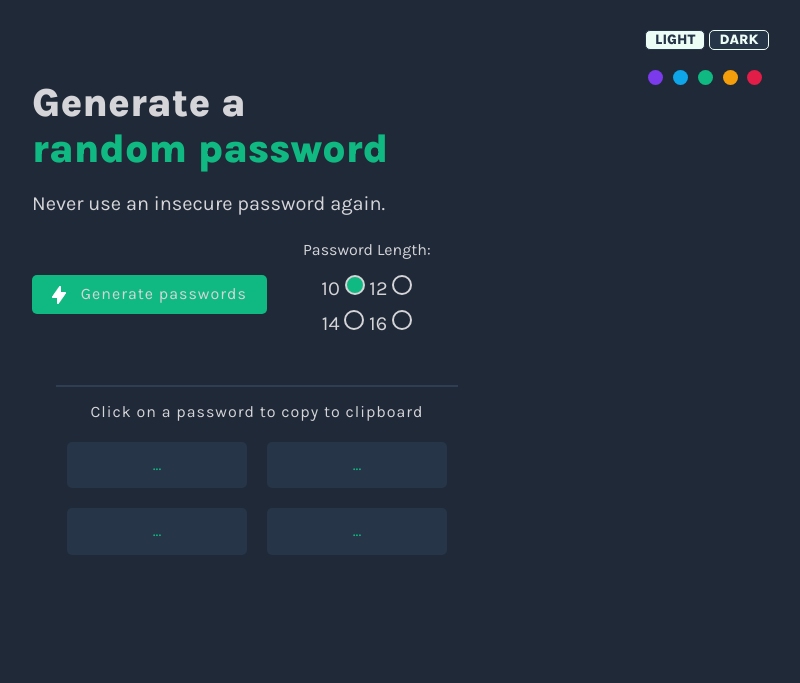
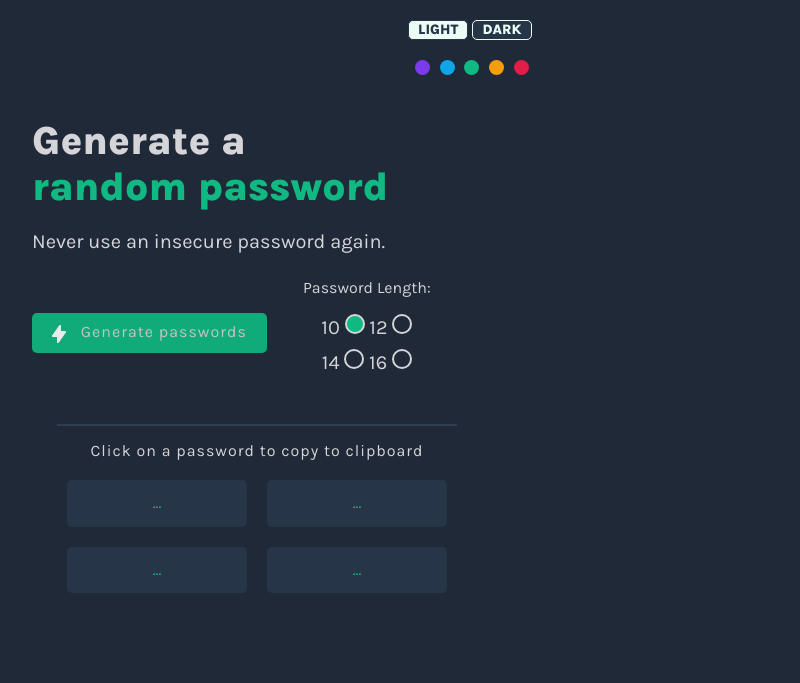
Before and after one commit to szcsny/pwgenerator, a website built with webpack: page index.html in a window 1280 px wide. Shown: the whole page, without its empty margins (383-1183 px from the left). Built offline with nearby package versions, Linux system fonts and the light colour scheme.

Commit message:
Fixed issues
Fixed button hover states and positioning

```diff
--- a/index.css
+++ b/index.css
@@ -1,3 +1,7 @@
+* {
+    box-sizing: border-box;
+}
+
 :root {
     --emphasis-color: #10B981;
     --button-color: #10B981;
@@ -6,23 +10,25 @@
 }
 
 html, body {
-    margin: 0 auto;
-    padding: 0;
+    margin: 0;
     background: var(--background-color);
-    max-width: 550px;
-    height: 550px;
     font-family: 'Karla', sans-serif;
-}
-
-.top {
-    color: var(--text-color);
-    padding: 80px 50px 30px 50px;
 }
 
 h1 {
     margin: 0;
     font-weight: 2000;
     font-size: 40px;
+}
+
+.wrapper {
+    max-width: 550px;
+    margin: 0 auto;
+}
+
+.top {
+    color: var(--text-color);
+    padding: 40px 50px 30px 50px;
 }
 
 .slogan {
@@ -43,7 +49,14 @@ h1 {
     letter-spacing: 1px;
     vertical-align: middle;
     margin-top: 50px;
+    opacity: .9;
 }
+
+.generate:hover,
+.generate:focus {
+    opacity: 1;
+}
+
 
 .icon{
     margin: auto;
@@ -70,6 +83,17 @@ h1 {
     display: flex;
 }
 
+button {
+    cursor: pointer;
+    border: 1px transparent solid;
+}
+
+button:hover,
+button:focus {
+    border: 1px white solid;
+    offset: 2px;
+}
+
 input[type="radio"]{
     -webkit-appearance: none;
     margin: 0;
@@ -77,6 +101,7 @@ input[type="radio"]{
     height: 20px;
     border: 2px solid var(--text-color);
     border-radius: 50%;
+    cursor: pointer;
 }
 
 input[type="radio"]:checked {
@@ -128,9 +153,7 @@ input[type="radio"]:checked {
 }
 
 .modifiers {
-    position: absolute;
-    right: 10%;
-    top: 10px;
+    text-align: right;
 }
 
 .modes button {
--- a/index.html
+++ b/index.html
@@ -10,6 +10,7 @@
         <script src="index.js"></script>
     </head>
     <body>
+        <div class="wrapper">
             <div class="modifiers">
                 <div class="modes">
                     <button onclick="setMode(this.id)" id="light">LIGHT</button>
@@ -64,6 +65,7 @@
                     <button onclick="copyValue(this.id)" class="password" id="p4-el">...</button>
                 </div>
             </div>
+        </div>
         <script src="index.pack.js"></script>
     </body>
 </html>
```
Lines whose indentation alone changed are shown as unchanged.
